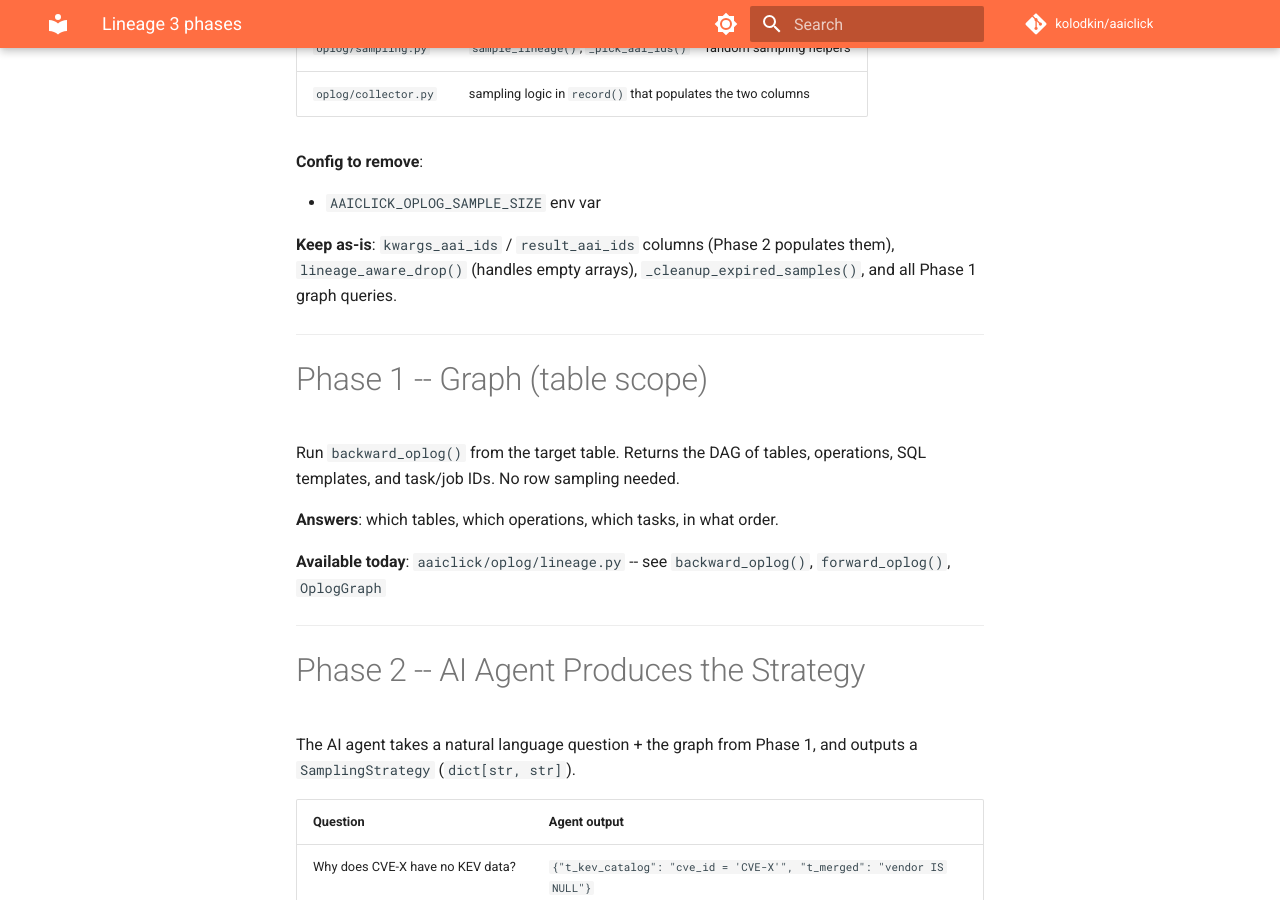
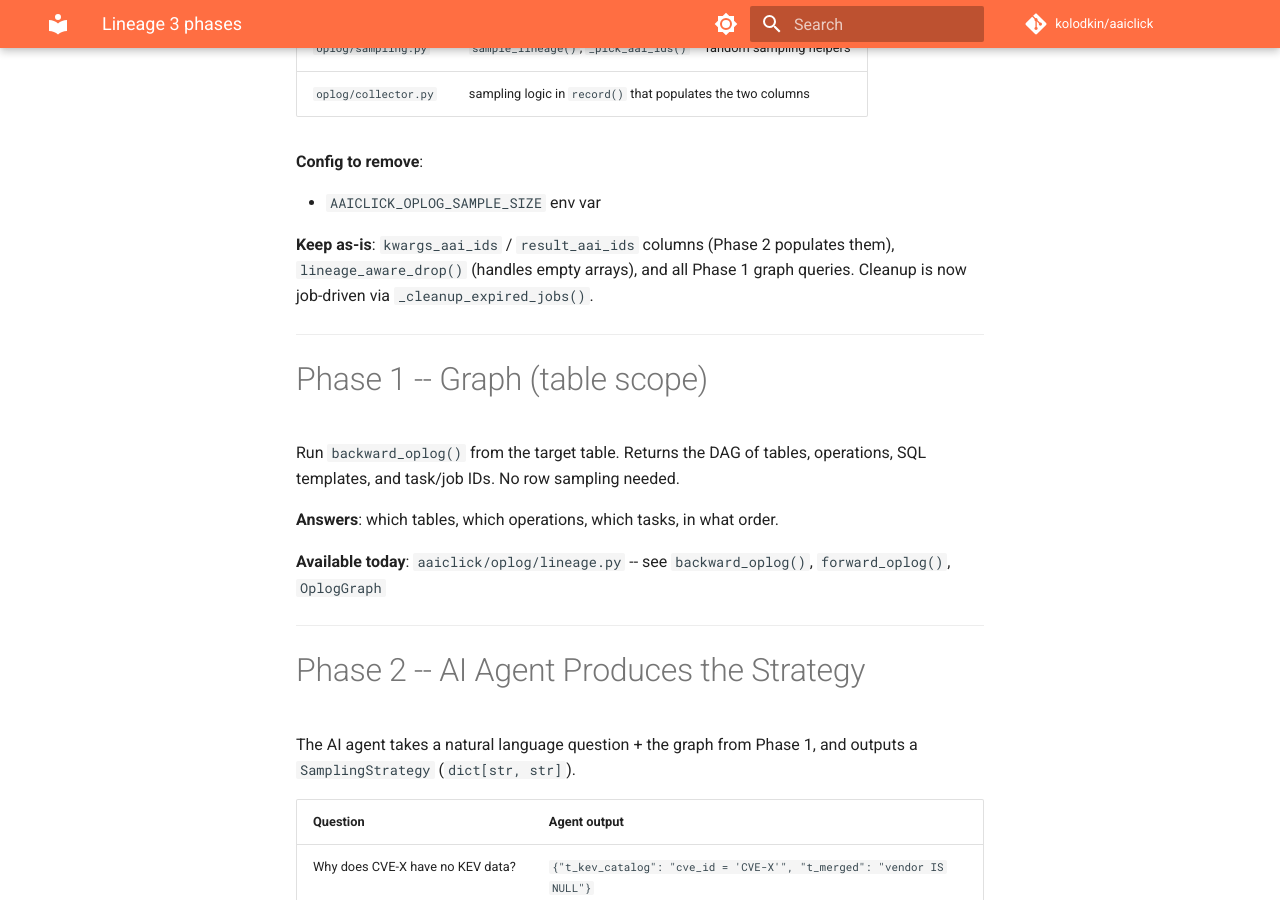
Before and after one commit to kolodkin/aaiclick, an MkDocs documentation site: the page built from docs/lineage_3_phases.md, in a window 1280 px wide and 900 px high, scrolled down 1197 px. Built offline with MkDocs 1.6.1 and Material for MkDocs 9.7.7, drawn with Linux system fonts in a browser that asks for light colours; comment, search, counter and statistics services are not loaded; some of the changed text lies outside the part shown.

Commit message:
cleanup: align design doc with main — job-based TTL, no more oplog TTL
Main switched to AAICLICK_JOB_TTL_DAYS and _cleanup_expired_jobs().
Update references in lineage design doc accordingly.

```diff
--- a/docs/lineage_3_phases.md
+++ b/docs/lineage_3_phases.md
@@ -53,8 +53,8 @@ strategy = {
 - `AAICLICK_OPLOG_SAMPLE_SIZE` env var
 
 **Keep as-is**: `kwargs_aai_ids` / `result_aai_ids` columns (Phase 2 populates
-them), `lineage_aware_drop()` (handles empty arrays), `_cleanup_expired_samples()`,
-and all Phase 1 graph queries.
+them), `lineage_aware_drop()` (handles empty arrays), and all Phase 1 graph
+queries. Cleanup is now job-driven via `_cleanup_expired_jobs()`.
 
 ---
 
```
Also changed, not shown: other parts of docs/lineage_3_phases.md (+1 -1 lines).
